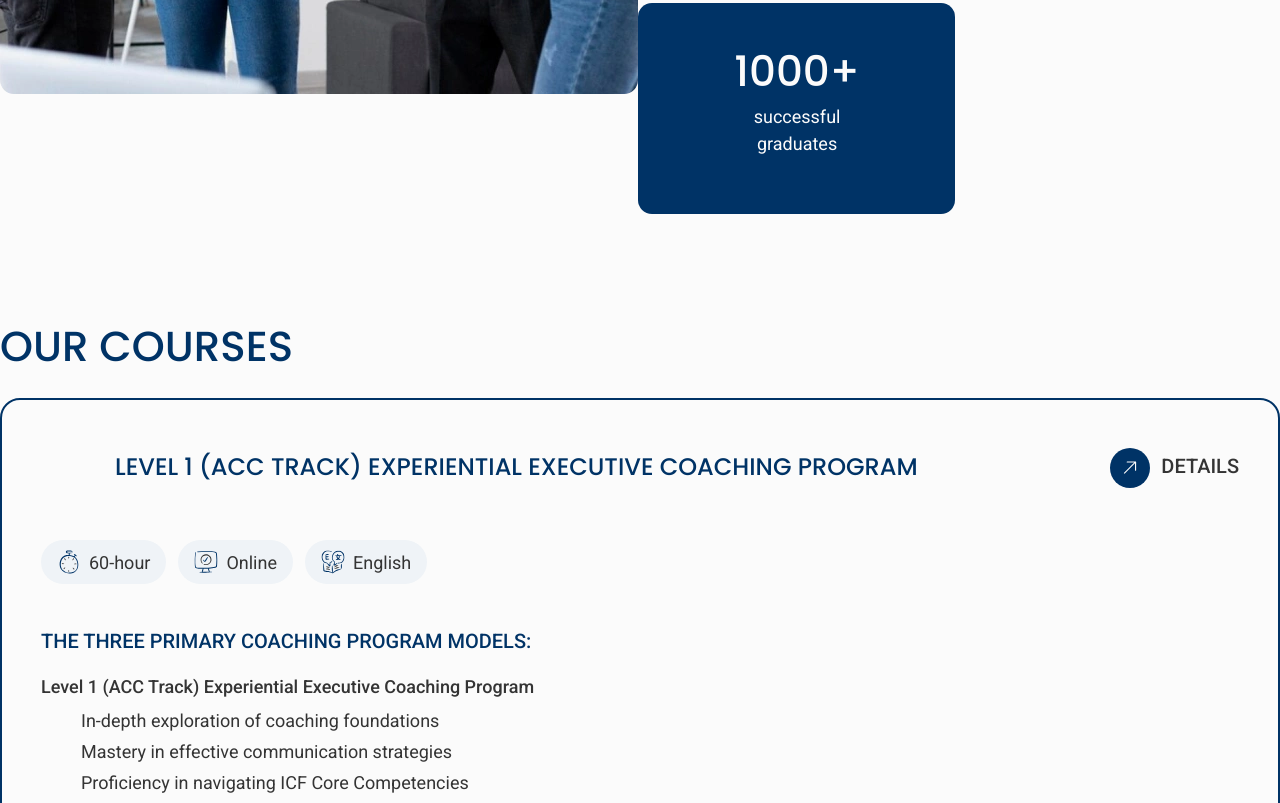
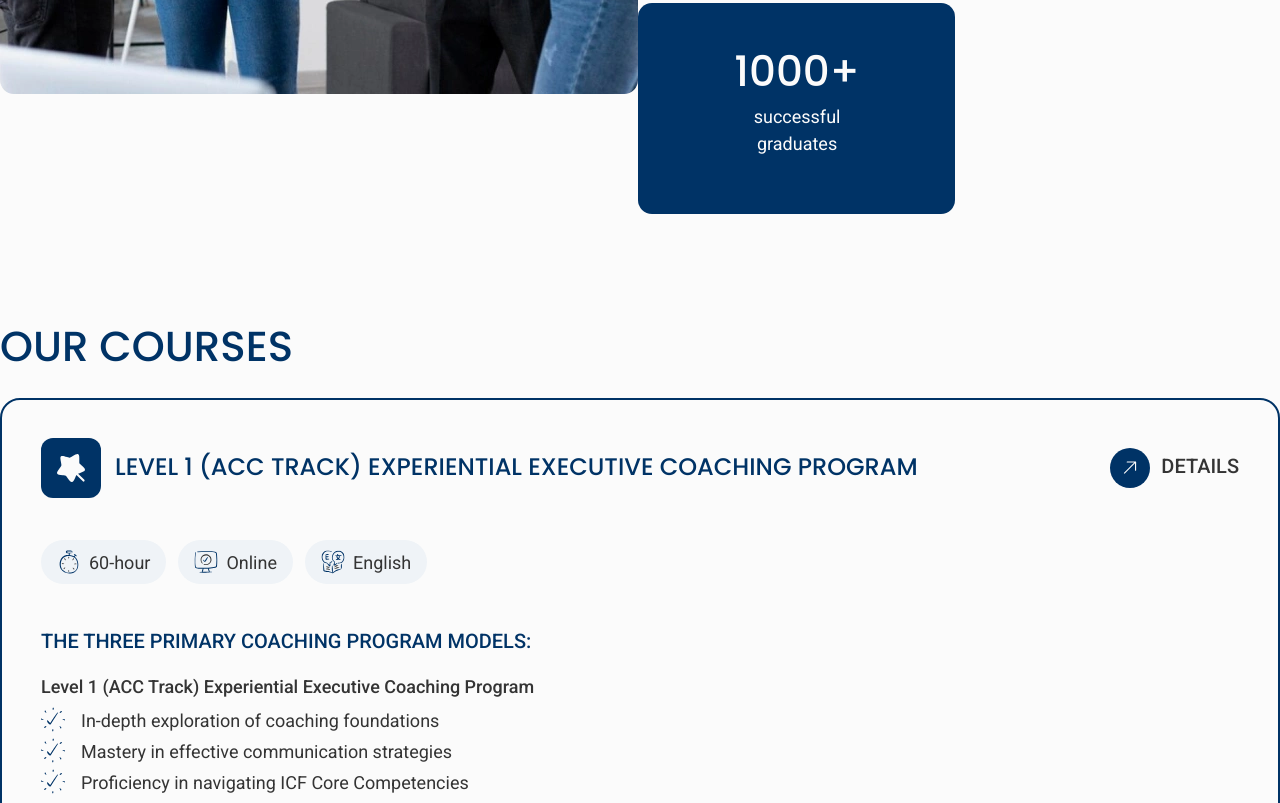
Before and after one commit to pensativa/Test-inweba, a plain HTML site: page index.html in a window 1280 px wide. Shown: the part 1994-2797 px from the top of the page. Drawn offline with Linux system fonts and the light colour scheme; the site is published under a folder, as on GitHub Pages, so addresses that start at the root find nothing.

Commit message:
ixed pathes in css

```diff
--- a/main.css
+++ b/main.css
@@ -172,7 +172,7 @@ a, button {
 }
 
 .menu__item--dropdown::after {
-    content: url('/img/dropdown.svg');
+    content: url('img/dropdown.svg');
     width: 5px;
     height: 10px;
     position: absolute;
@@ -433,7 +433,7 @@ a, button {
 }
 
 .courses__card-title::before {
-    content: url('/img/star.svg');
+    content: url('img/star.svg');
     width: 60px;
     height: 60px;
     display: inline-block;
@@ -486,7 +486,7 @@ a, button {
 }
 
 .courses__card-list li::before {
-    content: url('/img/check.svg');
+    content: url('img/check.svg');
     width: 24px;
     height: 24px;
     display: inline-block;
```
